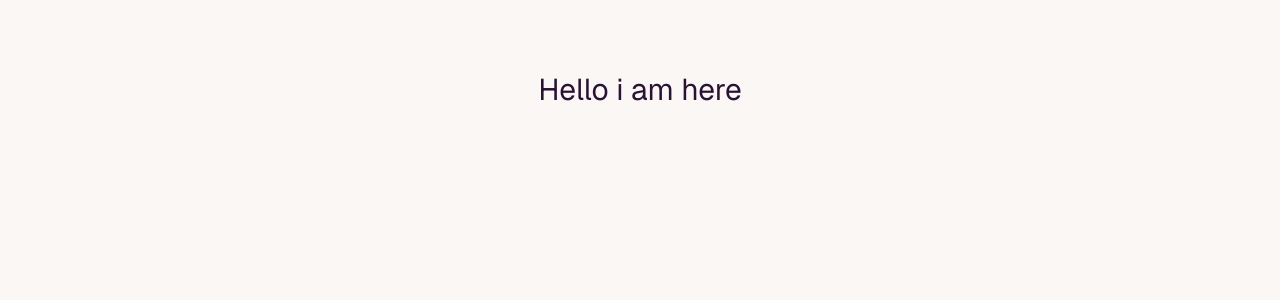
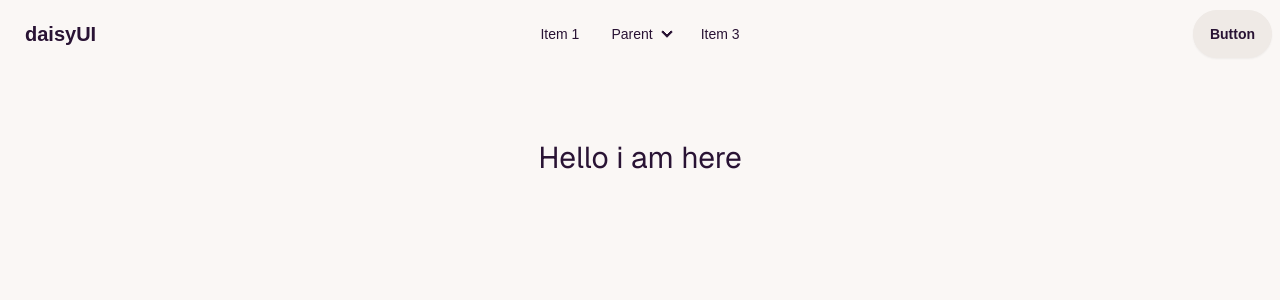
Before and after one commit to dinethjanitha/mega-city-cab, a Next.js app: page / in a window 1280 px wide. Shown: the top 300 px of the page. Built offline with nearby package versions, Linux system fonts and the light colour scheme.

Commit message:
Add authentication wrapper and navigation components for user management

```diff
--- /dev/null
+++ b/src/app/Logout.tsx
@@ -0,0 +1,38 @@
+"use client";
+import { useRouter } from 'next/navigation';
+import { useEffect, useState } from 'react';
+
+const Logout = () => {
+
+    const pathName = usePathname();
+
+    const [logoutBtton , setLogoutButton ] = useState<boolean>(true)
+
+    const navbarHide = ["/signin" , "/signup"];
+
+    const currunetPath = pathName.includes(navbarHide);
+
+    console.log(pathName)
+
+    const router = useRouter();
+    const logout = (e) => {
+        e.preventDefault();
+        if(localStorage.getItem("token") == null){
+            setLogoutButton(false)
+        }
+        localStorage.removeItem('token');
+        router.push("/signin")
+    }
+
+    return (
+        <div>
+            { logoutBtton ? (
+                 <div><button className="btn " onClick={logout}>Log out</button></div>
+            ) : "" }
+
+        </div>
+    )
+
+}
+
+export default Logout
--- /dev/null
+++ b/src/app/NavBar.tsx
@@ -0,0 +1,99 @@
+"use client";
+import React from "react";
+import { usePathname } from "next/navigation";
+
+const NavBar = () => {
+  const pathName = usePathname();
+
+  const navbarHide = ['/signup' , '/signin'];
+
+  console.log(pathName)
+
+  let currunetPath = navbarHide.includes(pathName);
+  console.log(currunetPath)
+//   currunetPath = true;
+
+  return (
+    <div>
+      {!currunetPath ? (
+        <div className="navbar bg-base-100">
+          <div className="navbar-start">
+            <div className="dropdown">
+              <div
+                tabIndex={0}
+                role="button"
+                className="btn btn-ghost lg:hidden"
+              >
+                <svg
+                  xmlns="http://www.w3.org/2000/svg"
+                  className="h-5 w-5"
+                  fill="none"
+                  viewBox="0 0 24 24"
+                  stroke="currentColor"
+                >
+                  <path
+                    strokeLinecap="round"
+                    strokeLinejoin="round"
+                    strokeWidth="2"
+                    d="M4 6h16M4 12h8m-8 6h16"
+                  />
+                </svg>
+              </div>
+              <ul
+                tabIndex={0}
+                className="menu menu-sm dropdown-content bg-base-100 rounded-box z-[1] mt-3 w-52 p-2 shadow"
+              >
+                <li>
+                  <a>Item 1</a>
+                </li>
+                <li>
+                  <a>Parent</a>
+                  <ul className="p-2">
+                    <li>
+                      <a>Submenu 1</a>
+                    </li>
+                    <li>
+                      <a>Submenu 2</a>
+                    </li>
+                  </ul>
+                </li>
+                <li>
+                  <a>Item 3</a>
+                </li>
+              </ul>
+            </div>
+            <a className="btn btn-ghost text-xl">daisyUI</a>
+          </div>
+          <div className="navbar-center hidden lg:flex">
+            <ul className="menu menu-horizontal px-1">
+              <li>
+                <a>Item 1</a>
+              </li>
+              <li>
+                <details>
+                  <summary>Parent</summary>
+                  <ul className="p-2">
+                    <li>
+                      <a>Submenu 1</a>
+                    </li>
+                    <li>
+                      <a>Submenu 2</a>
+                    </li>
+                  </ul>
+                </details>
+              </li>
+              <li>
+                <a>Item 3</a>
+              </li>
+            </ul>
+          </div>
+          <div className="navbar-end">
+            <a className="btn">Button</a>
+          </div>
+        </div>
+      ) : ""}
+    </div>
+  );
+};
+
+export default NavBar;
--- a/src/app/admin/manageusers/page.tsx
+++ b/src/app/admin/manageusers/page.tsx
@@ -1,3 +1,5 @@
+"use client";
+import WithAuth from "@/app/utils/WithAuth";
 import React from "react";
 
 const ManageUsers = () => {
@@ -43,4 +45,4 @@ const ManageUsers = () => {
   );
 };
 
-export default ManageUsers;
+export default WithAuth(ManageUsers);
--- a/src/app/layout.tsx
+++ b/src/app/layout.tsx
@@ -1,6 +1,9 @@
 import type { Metadata } from "next";
 import { Geist, Geist_Mono } from "next/font/google";
 import "./globals.css";
+import Link from "next/link";
+import Logout from "./Logout";
+import NavBar from "./NavBar";
 
 const geistSans = Geist({
   variable: "--font-geist-sans",
@@ -24,9 +27,12 @@ export default function RootLayout({
 }>) {
   return (
     <html lang="en" data-theme="cupcake">
+
       <body
+
         className={`${geistSans.variable} ${geistMono.variable} antialiased`}
       >
+       <NavBar/>
         {children}
       </body>
     </html>
--- a/src/app/signin/page.tsx
+++ b/src/app/signin/page.tsx
@@ -37,7 +37,9 @@ const SignIn = () => {
       setError(false)
       setSuccess(true);
 
-       sk = response.data;
+
+      sk = response.data;
+      localStorage.setItem('token' , sk)
 
        try{
           const decode = decodeJwt(sk);
--- /dev/null
+++ b/src/app/utils/IsAuth.tsx
@@ -0,0 +1,29 @@
+import { jwtDecode } from 'jwt-decode'
+
+const IsAuth = () => {
+    const token = localStorage.getItem('token')
+    console.log("Your token is: " +  token);
+
+    if(!token){
+        return false
+    }
+
+    try{
+        const decode = jwtDecode(token);
+        const currentTime = Date.now() / 1000
+        console.log(currentTime);
+
+        if(decode.exp == null){
+            return false;
+        }
+
+        return decode.exp > currentTime;
+    }catch{
+        return false
+    }
+
+
+
+}
+
+export default IsAuth
--- /dev/null
+++ b/src/app/utils/WithAuth.tsx
@@ -0,0 +1,26 @@
+"use client"
+import { useRouter } from 'next/navigation'
+import React, { useEffect } from 'react'
+import IsAuth from './IsAuth';
+
+const WithAuth = (WrappedComponent: React.ContextType) => {
+  const Wapper = (props) => {
+    const router = useRouter();
+
+    useEffect(() => {
+        if(!IsAuth()){
+            router.push("/signin");
+        }
+    }, [])
+
+    if(!IsAuth()){
+        return null;
+    }
+    return <WrappedComponent {...props}/>
+  }
+
+  return Wapper;
+
+};
+
+export default WithAuth;
```
